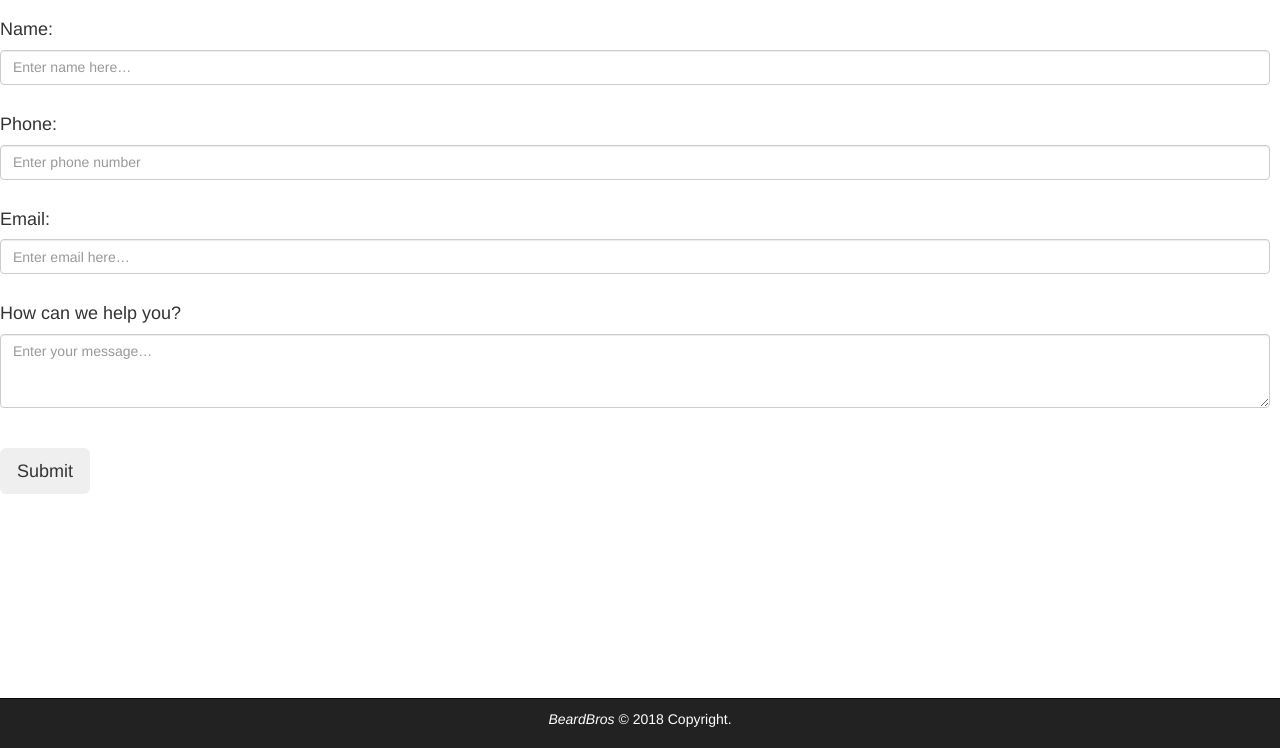
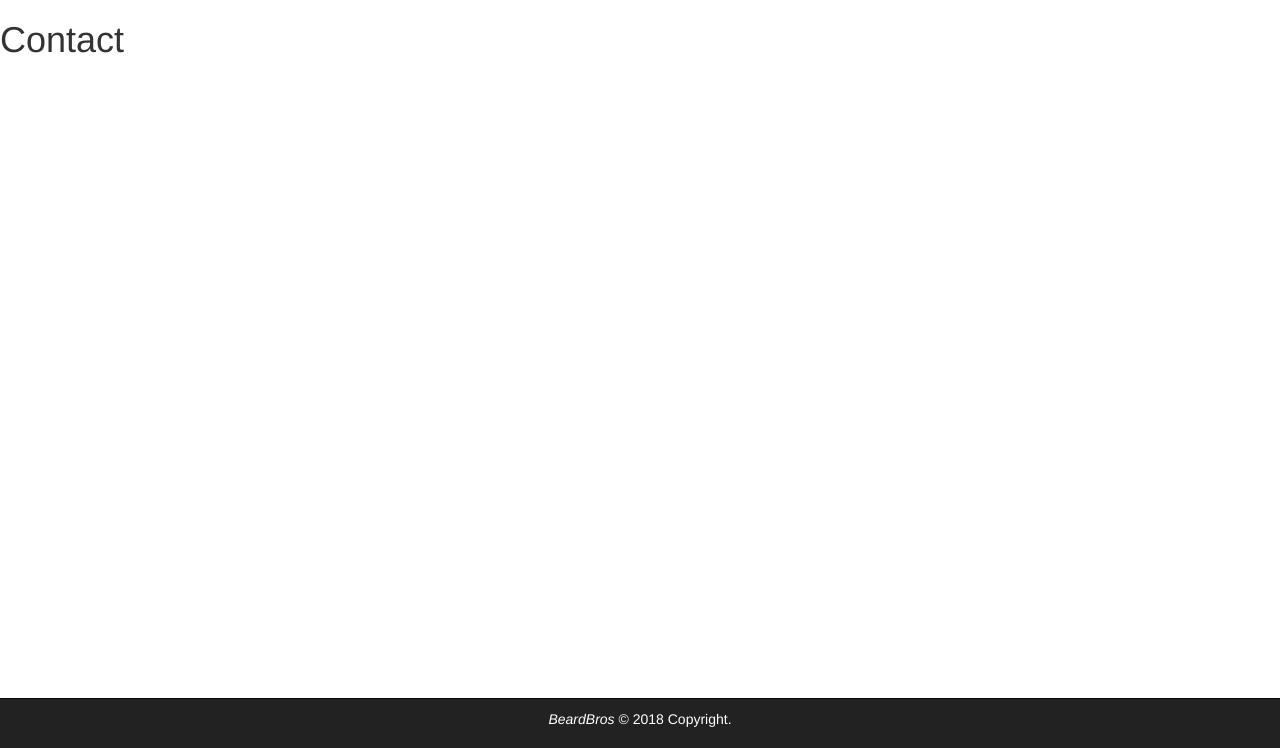
Before and after one commit to smitha95/BeardBros, a PHP site: page /contact.php in a window 1280 px wide. Shown: the part 52-800 px from the top of the page. Run offline with PHP 8.4, Linux system fonts and the light colour scheme.

Commit message:
updated contact page

```diff
--- a/contact.php
+++ b/contact.php
@@ -1,17 +1,5 @@
 <?php include 'templates/header.php'; ?>
-<div style="margin-right:10px;">
 
-<form id="contact-form" method="post">
-      <h4>Name:</h4>
-      <input type="text" style="height:35px;" id="name-input" placeholder="Enter name here…" class="form-control" style="width:100%;" /><br/>
-      <h4>Phone:</h4>
-      <input type="phone" style="height:35px;" id="phone-input" placeholder="Enter phone number" class="form-control" style="width:100%;"/><br/>
-      <h4>Email:</h4>
-      <input type="email" style="height:35px;" id="email-input" placeholder="Enter email here…" class="form-control" style="width:100%;"/><br/>
-      <h4>How can we help you?</h4>
-      <textarea id="description-input" rows="3" placeholder="Enter your message…" class="form-control" style="width:100%;"></textarea><br/>
-      <div class="g-recaptcha" data-sitekey="6Lc7cVMUAAAAAM1yxf64wrmO8gvi8A1oQ_ead1ys" class="form-control" style="width:100%;"></div>
-      <button type="button" onClick="submitToAPI(event)" class="btn btn-lg" style="margin-top:20px;">Submit</button>
-</form>
-</div>
+<h1> Contact</h1>
+
 <?php include 'templates/footer.php'; ?>
```
